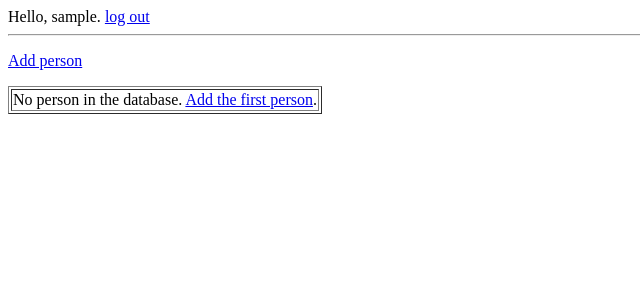
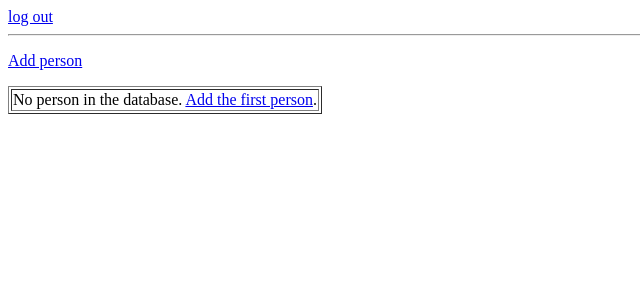
Before and after one commit to razumovr/deliveryclub, a Django app: page /utmgenerator/hr/ in a window 1280 px wide. Shown: the top 300 px of the page, without its empty margins (0-640 px from the left). Run offline with Django 3.2, Linux system fonts and the light colour scheme; the visitor is signed in with stand-in values (Sample User, id 1); data that the repository does not hold is empty; some libraries are stand-ins or nearby versions.

Commit message:
Update base.html

```diff
--- a/Utmmetka/templates/base.html
+++ b/Utmmetka/templates/base.html
@@ -22,7 +22,6 @@
   <body>
 
         {% if user.is_authenticated %}
-       Hello, {{ user.username }}.
        <a href="{% url 'users:logout' %}">log out</a>
      {% else %}
      {% endif %}
```
